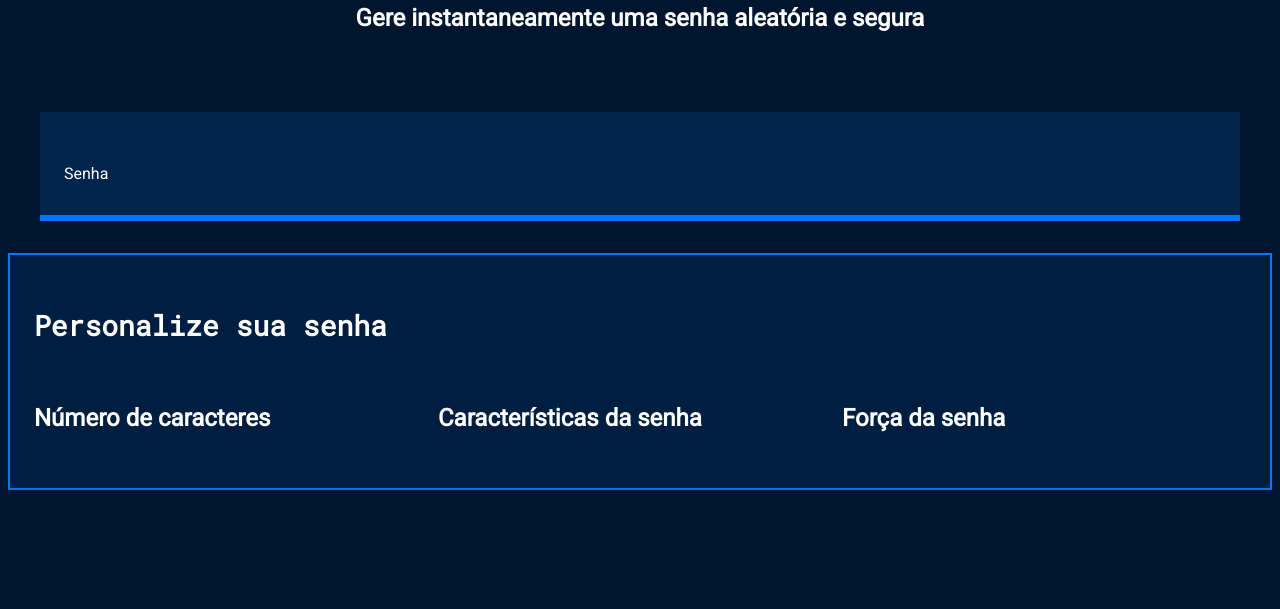
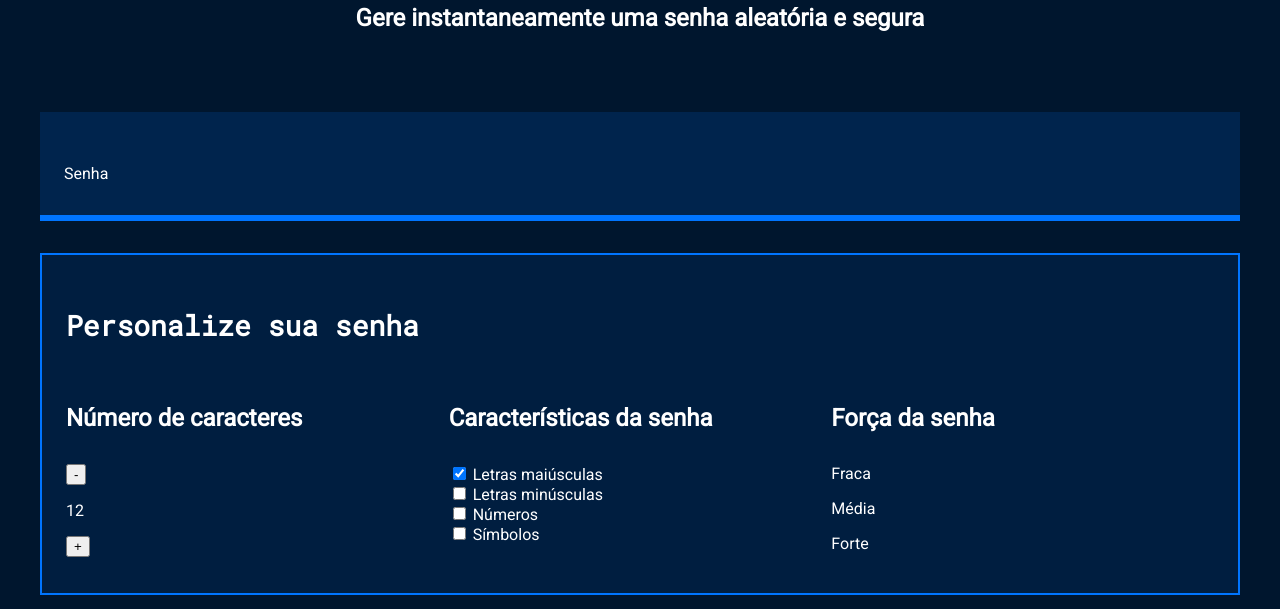
Before and after one commit to gaiteiro23/gerador-de-senha, a plain HTML site: page index.html in a window 1280 px wide. Shown: the part 191-800 px from the top of the page. Drawn offline with Linux system fonts and the light colour scheme.

Commit message:
index.html

```diff
--- a/index.html
+++ b/index.html
@@ -1,11 +1,13 @@
 <!DOCTYPE html>
 <html lang="pt-br">
+
 <head>
     <meta charset="UTF-8">
     <meta name="viewport" content="width=device-width, initial-scale=1.0">
     <title>Gerador de senha</title>
     <link rel="stylesheet" href="style.css">
 </head>
+
 <body>
     <section class="conteudo">
         <div class="conteudo-titulo">
@@ -17,23 +19,49 @@
             <label for="senha">Senha</label>
             <input name="senha" type="text" id="campo-senha">
         </div>
-    </section>
-
-</body>
-</html>
         <div class="parametro">
             <h3 class="parametro-titulo">Personalize sua senha</h3>
             <div class="parametro-coluna__senha">
                 <div class="parametro-senha">
                     <h4 class="parametro-senha__titulo">Número de caracteres</h4>
+                    <div class="parametro-senha-botoes">
+                        <button class="parametro-senha__botao">-</button>
+                        <p class="parametro-senha__texto">12</p>
+                        <button class="parametro-senha__botao">+</button>
+                    </div>
                 </div>
                 <div class="parametro-senha">
                     <h4 class="parametro-senha__titulo">Características da senha</h4>
+                    <div class="parametro-senha-checkbox">
+                        <input name="maiusculo" type="checkbox" class="checkbox" checked>
+                        <label for="maiusculo">Letras maiúsculas</label>
+                    </div>
+                    <div class="parametro-senha-checkbox">
+                        <input name="minusculo" type="checkbox" class="checkbox">
+                        <label for="minusculo">Letras minúsculas</label>
+                    </div>
+                    <div class="parametro-senha-checkbox">
+                        <input name="numero" type="checkbox" class="checkbox">
+                        <label for="numero">Números</label>
+                    </div>
+                    <div class="parametro-senha-checkbox">
+                        <input name="simbolo" type="checkbox" class="checkbox">
+                        <label for="simbolo">Símbolos</label>
+                    </div>
                 </div>
                 <div class="parametro-senha">
                     <h4 class="parametro-senha__titulo">Força da senha</h4>
+                    <div class="barra"></div>
+                    <div class="forca fraca"></div>
+                    <div class="parametro-senha-textos">
+                        <p>Fraca</p>
+                        <p>Média</p>
+                        <p>Forte</p>
                     </div>
                 </div>
-
             </div>
         </div>
+    </section>
+    <script src="main.js"></script>
+</body>
+</html>
```
Lines whose indentation alone changed are shown as unchanged.
